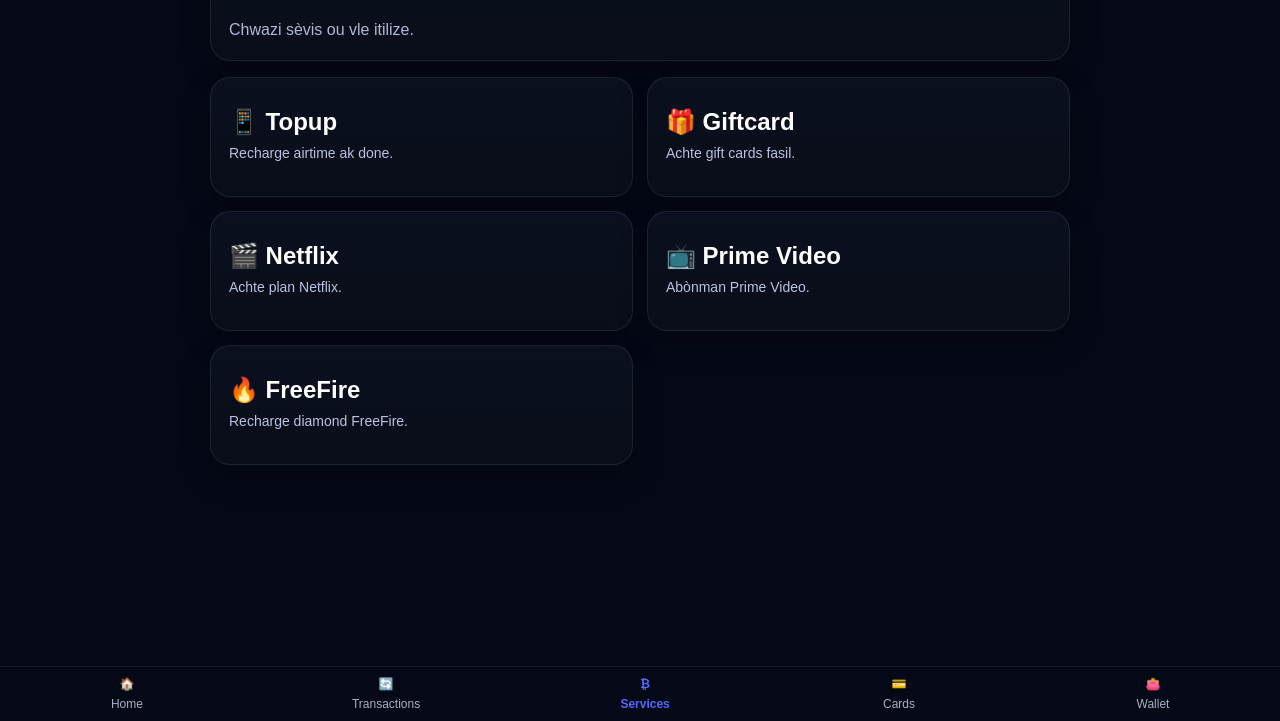
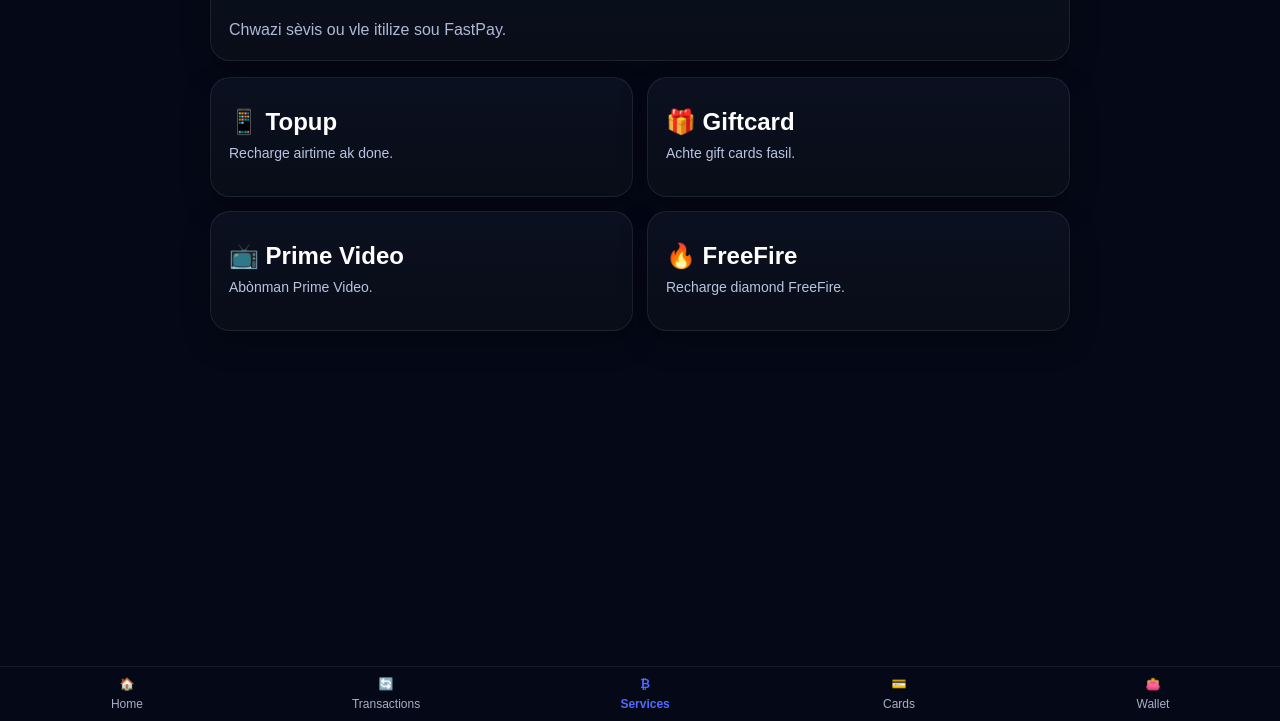
Before and after one commit to Fastpayhaiti/Fastpayhaiti, a website: page services.html in a window 1280 px wide. Shown: the part 79-800 px from the top of the page. Drawn offline with Linux system fonts and the light colour scheme.

Commit message:
Update services.html

```diff
--- a/services.html
+++ b/services.html
@@ -7,13 +7,16 @@
   <link rel="stylesheet" href="./css/style.css">
 </head>
 <body>
+
 <div class="page-content">
+
   <div class="header-card">
     <h1>Services</h1>
-      <div class="sub">Chwazi sèvis ou vle itilize.</div>
+    <div class="sub">Chwazi sèvis ou vle itilize sou FastPay.</div>
   </div>
 
   <div class="grid">
+
     <a class="service-card" href="./topup.html">
       <div class="service-title">📱 Topup</div>
       <div class="service-text">Recharge airtime ak done.</div>
@@ -22,11 +25,6 @@
     <a class="service-card" href="./giftcards.html">
       <div class="service-title">🎁 Giftcard</div>
       <div class="service-text">Achte gift cards fasil.</div>
-      </a>
-
-      <a class="service-card" href="./netflix.html">
-        <div class="service-title">🎬 Netflix</div>
-        <div class="service-text">Achte plan Netflix.</div>
     </a>
 
     <a class="service-card" href="./primevideo.html">
@@ -38,7 +36,9 @@
       <div class="service-title">🔥 FreeFire</div>
       <div class="service-text">Recharge diamond FreeFire.</div>
     </a>
+
   </div>
+
 </div>
 
 <div id="nav-root"></div>
@@ -47,5 +47,6 @@
 <script>
   loadPageNav("services");
 </script>
+
 </body>
 </html>
```
Lines whose indentation alone changed are shown as unchanged.
